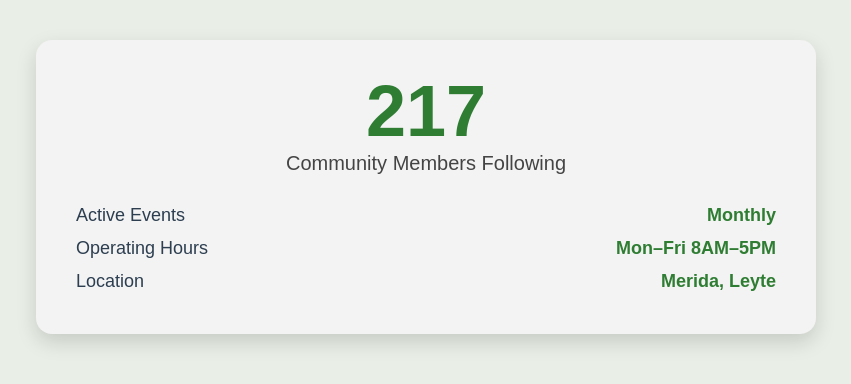
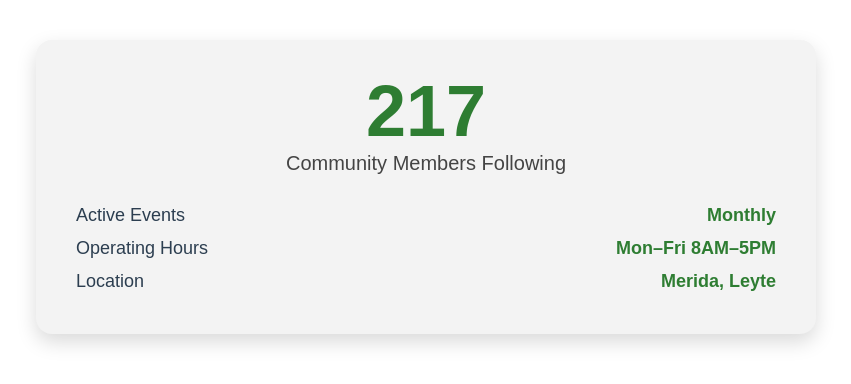
Before and after one commit to nthnjms/barangay-card, a plain HTML site: page index.html in a window 1280 px wide. Shown: the whole page, without its empty margins (214-1065 px from the left). Drawn offline with Linux system fonts and the light colour scheme.

Commit message:
Update index.html

```diff
--- a/index.html
+++ b/index.html
@@ -4,7 +4,7 @@
 <style>
 body {
   font-family: Arial, sans-serif;
-  background: #e9efe6;
+  background: #ffffff;
 }
 
 .card {
@@ -73,4 +73,5 @@ body {
 </div>
 
 </body>
+
 </html>
```
